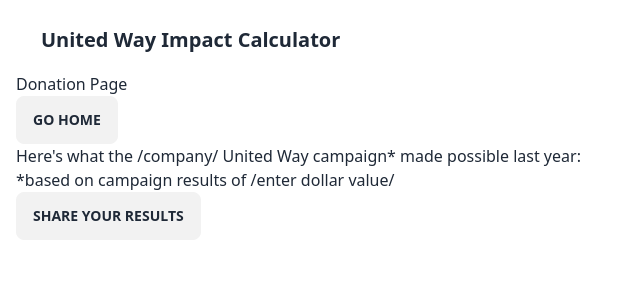
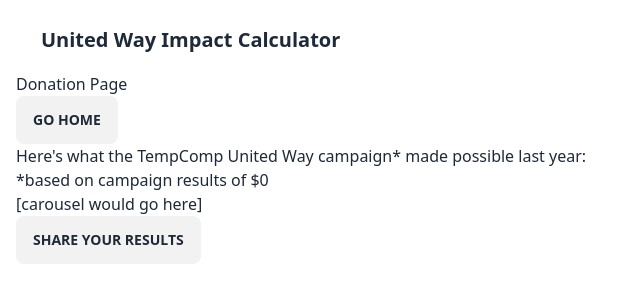
Before and after one commit to rice-apps/united-way, a React (Vite) app: page /donation in a window 1280 px wide. Shown: the top 302 px of the page, without its empty margins (0-640 px from the left). Built offline with nearby package versions, Linux system fonts and the light colour scheme.

Commit message:
working temp buttons and variables for data

```diff
--- a/src/pages/Donation/Donation.tsx
+++ b/src/pages/Donation/Donation.tsx
@@ -1,3 +1,13 @@
+// import { useLocation, useNavigate } from "react-router-dom"
+// const location = useLocation();
+// let json = JSON.parse(location.state);
+
+//“dollarsRaised”, “stability”, “development”, “healthcare”, “escape”, “basicNeeds”, “totalPeople”, "companyName"
+
+
+let dollarRaised = 0;
+let companyName = "TempComp";
+
 function Donation() {
   const goHome = () => {
     window.location.href = '/';
@@ -7,9 +17,6 @@
     window.location.href = '/';
   };
 
-  const company = () => {
-  }
-
   return (
     <>
       <a className=" normal-case text-m">Donation Page</a>
@@ -17,12 +24,16 @@
       <button className="btn" onClick={goHome}>GO HOME</button>
       <div></div>
 
-        Here's what the /company/ United Way campaign* made possible last year:
       <div>
-          *based on campaign results of /enter dollar value/
+        Here's what the {companyName} United Way campaign* made possible last year:
+      </div>
+      <div>
+        *based on campaign results of ${dollarRaised}
+      </div>
+      <div>
+        [carousel would go here]
       </div>
 
-        <div></div>
 
       <button className="btn" onClick={shareResults}>SHARE YOUR RESULTS</button>
 
```
Lines whose indentation alone changed are shown as unchanged.
